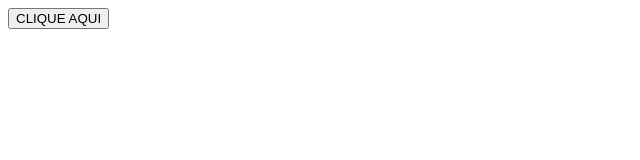
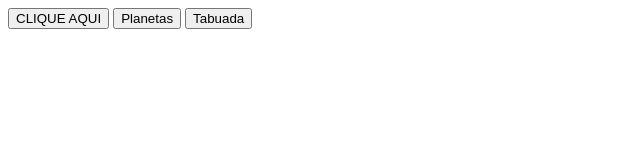
Before and after one commit to YsnCJ/primeirog_3t, a plain HTML site: page Index.html in a window 1280 px wide. Shown: the whole page, without its empty margins (0-640 px from the left). Drawn offline with Linux system fonts and the light colour scheme.

Commit message:
Update Index.html

```diff
--- a/Index.html
+++ b/Index.html
@@ -10,5 +10,7 @@
 </head>
 <body>
     <button onclick="escreva()">CLIQUE AQUI</button>
+    <button onclick="mostralista()"> Planetas </button>
+    <button onclick="repete()"> Tabuada </button>
 </body>
 </html>
```
